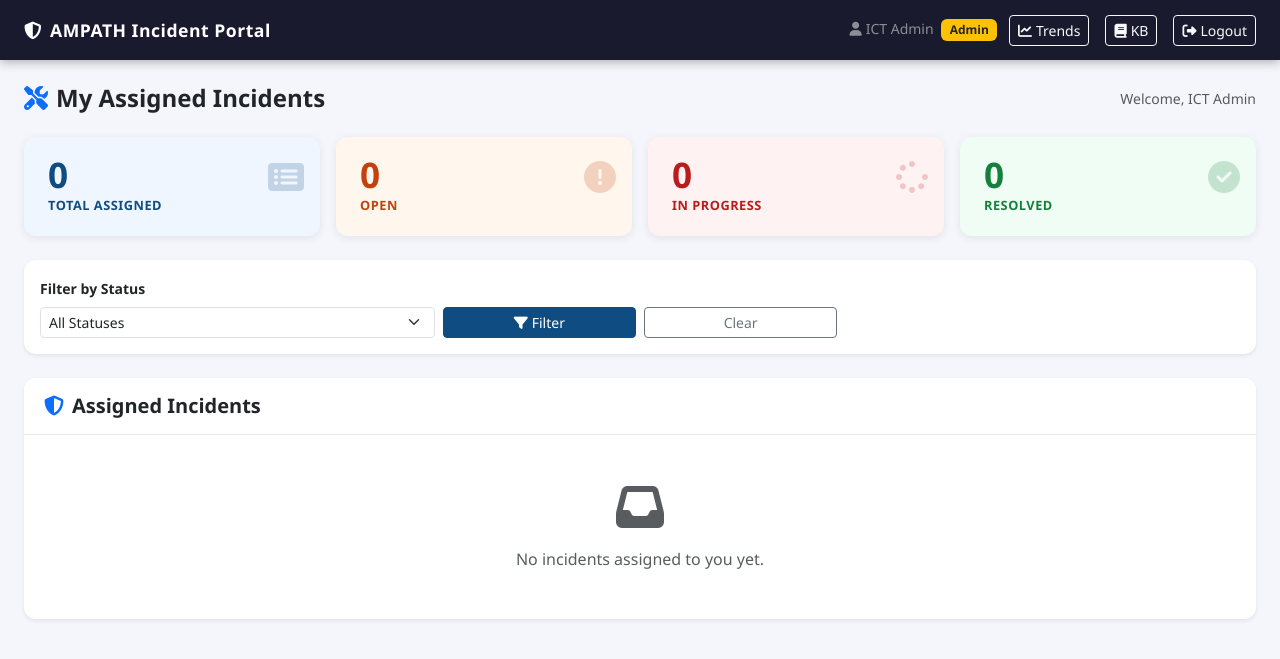
After one commit to njorogedunnant-rgb/ampath-incident-portal, a Flask app: page /technician in a window 1280 px wide. The commit adds this page. Shown: the top 659 px of the page. Run offline with Flask 3, Linux system fonts and the light colour scheme; a user stored in the database is signed in; data comes from the database, SQL or seed files in the repository; data that the repository does not hold is empty; some libraries are stand-ins or nearby versions.

Commit message:
Add technician role, dashboard, and email notifications

```diff
--- a/app.py
+++ b/app.py
@@ -62,6 +62,30 @@ def auto_assign(incident_type):
     }
     return routing.get(incident_type, 'Alvin')
 
+# Team email mapping
+TEAM_EMAILS = {
+    'Victor': 'njorogedunnant@gmail.com',
+    'Donald': 'njorogedunnant@gmail.com',
+    'Denzel': 'njorogedunnant@gmail.com',
+    'Babu': 'njorogedunnant@gmail.com',
+    'Alvin': 'njorogedunnant@gmail.com',
+}
+
+def send_assignment_email(assigned_to, incident_type, priority, incident_id):
+    email = TEAM_EMAILS.get(assigned_to)
+    if email:
+        try:
+            body = f"Hello {assigned_to},\n\nA new {priority} incident has been assigned to you.\n\nIncident #{incident_id}: {incident_type}\n\nPlease log in to view and resolve it:\nhttps://ampathreportsystem.up.railway.app\n\nAMPATH ICT Portal"
+            resend.Emails.send({
+                "from": "onboarding@resend.dev",
+                "to": email,
+                "subject": f"[{priority}] New Incident Assigned – {incident_type}",
+                "text": body
+            })
+            print(f"Assignment email sent to {assigned_to}")
+        except Exception as e:
+            print(f"Email error: {e}")
+
 def send_sms_alert(priority, incident_type, incident_id):
     if priority in ['P1', 'P2']:
         phone = os.environ.get('AT_PHONE', '')
@@ -103,6 +127,17 @@ def admin_required(f):
             return redirect(url_for('login'))
         if session.get('role') != 'admin':
             flash('Access denied. Admins only.', 'danger')
+            return redirect(url_for('dashboard'))
+        return f(*args, **kwargs)
+    return decorated
+
+def technician_required(f):
+    @wraps(f)
+    def decorated(*args, **kwargs):
+        if 'user_id' not in session:
+            return redirect(url_for('login'))
+        if session.get('role') not in ['admin', 'technician']:
+            flash('Access denied.', 'danger')
             return redirect(url_for('dashboard'))
         return f(*args, **kwargs)
     return decorated
@@ -186,6 +221,8 @@ def logout():
 @app.route('/dashboard')
 @login_required
 def dashboard():
+    if session.get('role') == 'technician':
+        return redirect(url_for('technician_dashboard'))
     cur = mysql.connection.cursor()
     if session['role'] == 'admin':
         # Admin sees all reports
@@ -259,6 +296,7 @@ def report_incident():
         incident_id = cur.lastrowid
         cur.close()
         send_sms_alert(priority, incident_type, incident_id)
+        send_assignment_email(assigned_to, incident_type, priority, incident_id)
         flash('Incident reported successfully! The ICT team has been notified.', 'success')
         return redirect(url_for('dashboard'))
     return render_template('report.html')
@@ -533,5 +571,52 @@ def delete_kb_article(id):
     return redirect(url_for('knowledge_base'))
 
 
+
+@app.route('/technician')
+@technician_required
+def technician_dashboard():
+    cur = mysql.connection.cursor()
+
+    # Get incidents assigned to this technician
+    name = session.get('name')
+    status = request.args.get('status', '')
+    query = "SELECT i.*, u.name AS reporter_name FROM incidents i JOIN users u ON i.user_id = u.id WHERE i.assigned_to = %s"
+    params = [name]
+    if status:
+        query += " AND i.status = %s"
+        params.append(status)
+    query += " ORDER BY i.created_at DESC"
+    cur.execute(query, params)
+    incidents = cur.fetchall()
+
+    # Stats
+    cur.execute("SELECT COUNT(*) AS total FROM incidents WHERE assigned_to = %s", (name,))
+    total = cur.fetchone()['total']
+    cur.execute("SELECT COUNT(*) AS open FROM incidents WHERE assigned_to = %s AND status = 'Open'", (name,))
+    open_count = cur.fetchone()['open']
+    cur.execute("SELECT COUNT(*) AS inprogress FROM incidents WHERE assigned_to = %s AND status = 'In Progress'", (name,))
+    inprogress = cur.fetchone()['inprogress']
+    cur.execute("SELECT COUNT(*) AS resolved FROM incidents WHERE assigned_to = %s AND status = 'Resolved'", (name,))
+    resolved = cur.fetchone()['resolved']
+
+    cur.close()
+    return render_template('technician_dashboard.html', incidents=incidents,
+        total=total, open_count=open_count, inprogress=inprogress, resolved=resolved)
+
+@app.route('/technician/incident/<int:id>/update', methods=['POST'])
+@technician_required
+def technician_update_incident(id):
+    status = request.form.get('status', '')
+    notes  = request.form.get('admin_notes', '').strip()
+    cur = mysql.connection.cursor()
+    cur.execute(
+        "UPDATE incidents SET status = %s, admin_notes = %s WHERE id = %s AND assigned_to = %s",
+        (status, notes, id, session.get('name'))
+    )
+    mysql.connection.commit()
+    cur.close()
+    flash('Incident updated successfully.', 'success')
+    return redirect(url_for('technician_dashboard'))
+
 if __name__ == '__main__':
     app.run(debug=True)
--- a/templates/base.html
+++ b/templates/base.html
@@ -35,6 +35,11 @@
       {% if session.role == 'staff' %}
       <a href="{{ url_for('report_incident') }}" class="btn btn-sm btn-report">
         <i class="fas fa-plus me-1"></i>Report Incident
+      </a>
+      {% endif %}
+      {% if session.role == 'technician' %}
+      <a href="{{ url_for('technician_dashboard') }}" class="btn btn-sm btn-report">
+        <i class="fas fa-tools me-1"></i>My Incidents
       </a>
       {% endif %}
       <a href="{{ url_for('knowledge_base') }}" class="btn btn-sm btn-outline-light">
--- /dev/null
+++ b/templates/technician_dashboard.html
@@ -0,0 +1,121 @@
+{% extends 'base.html' %}
+{% block title %}My Incidents – AMPATH Portal{% endblock %}
+{% block content %}
+
+<div class="d-flex justify-content-between align-items-center mb-4">
+  <h4 class="fw-bold mb-0">
+    <i class="fas fa-tools me-2 text-primary"></i>My Assigned Incidents
+  </h4>
+  <span class="text-muted small">Welcome, {{ session.name }}</span>
+</div>
+
+<!-- Stats -->
+<div class="row g-3 mb-4">
+  <div class="col-sm-6 col-xl-3">
+    <div class="stat-card stat-total">
+      <div class="stat-icon"><i class="fas fa-list-alt"></i></div>
+      <div class="stat-value">{{ total }}</div>
+      <div class="stat-label">Total Assigned</div>
+    </div>
+  </div>
+  <div class="col-sm-6 col-xl-3">
+    <div class="stat-card stat-open">
+      <div class="stat-icon"><i class="fas fa-exclamation-circle"></i></div>
+      <div class="stat-value">{{ open_count }}</div>
+      <div class="stat-label">Open</div>
+    </div>
+  </div>
+  <div class="col-sm-6 col-xl-3">
+    <div class="stat-card stat-critical">
+      <div class="stat-icon"><i class="fas fa-spinner"></i></div>
+      <div class="stat-value">{{ inprogress }}</div>
+      <div class="stat-label">In Progress</div>
+    </div>
+  </div>
+  <div class="col-sm-6 col-xl-3">
+    <div class="stat-card stat-resolved">
+      <div class="stat-icon"><i class="fas fa-check-circle"></i></div>
+      <div class="stat-value">{{ resolved }}</div>
+      <div class="stat-label">Resolved</div>
+    </div>
+  </div>
+</div>
+
+<!-- Filter -->
+<div class="card shadow-sm mb-4">
+  <div class="card-body">
+    <form method="GET" class="row g-2 align-items-end">
+      <div class="col-md-4">
+        <label class="form-label small fw-semibold">Filter by Status</label>
+        <select name="status" class="form-select form-select-sm">
+          <option value="">All Statuses</option>
+          <option {% if request.args.get('status')=='Open' %}selected{% endif %}>Open</option>
+          <option {% if request.args.get('status')=='In Progress' %}selected{% endif %}>In Progress</option>
+          <option {% if request.args.get('status')=='Resolved' %}selected{% endif %}>Resolved</option>
+        </select>
+      </div>
+      <div class="col-md-2">
+        <button type="submit" class="btn btn-primary btn-sm w-100">
+          <i class="fas fa-filter me-1"></i>Filter
+        </button>
+      </div>
+      <div class="col-md-2">
+        <a href="{{ url_for('technician_dashboard') }}" class="btn btn-outline-secondary btn-sm w-100">Clear</a>
+      </div>
+    </form>
+  </div>
+</div>
+
+<!-- Incidents Table -->
+<div class="card shadow-sm">
+  <div class="card-header">
+    <h5 class="mb-0 fw-bold">
+      <i class="fas fa-shield-alt me-2 text-primary"></i>Assigned Incidents
+    </h5>
+  </div>
+  <div class="card-body p-0">
+    {% if incidents %}
+    <div class="table-responsive">
+      <table class="table table-hover mb-0">
+        <thead class="table-light">
+          <tr>
+            <th>#</th>
+            <th>Type</th>
+            <th>Reporter</th>
+            <th>Severity</th>
+            <th>Priority</th>
+            <th>Status</th>
+            <th>Date</th>
+            <th>Action</th>
+          </tr>
+        </thead>
+        <tbody>
+          {% for i in incidents %}
+          <tr>
+            <td class="text-muted small">{{ i.id }}</td>
+            <td class="fw-semibold">{{ i.incident_type }}</td>
+            <td class="small text-muted">{{ i.reporter_name }}</td>
+            <td><span class="badge severity-{{ i.severity | lower }}">{{ i.severity }}</span></td>
+            <td><span class="badge priority-{{ i.priority | lower if i.priority else 'p5' }}">{{ i.priority or 'P5' }}</span></td>
+            <td><span class="badge status-{{ i.status | lower | replace(' ', '-') }}">{{ i.status }}</span></td>
+            <td class="small text-muted">{{ i.created_at.strftime('%d %b %Y') }}</td>
+            <td>
+              <a href="{{ url_for('view_incident', id=i.id) }}" class="btn btn-xs btn-outline-primary">
+                <i class="fas fa-eye"></i> View
+              </a>
+            </td>
+          </tr>
+          {% endfor %}
+        </tbody>
+      </table>
+    </div>
+    {% else %}
+    <div class="text-center py-5 text-muted">
+      <i class="fas fa-inbox fa-3x mb-3 d-block"></i>
+      No incidents assigned to you yet.
+    </div>
+    {% endif %}
+  </div>
+</div>
+
+{% endblock %}
```
